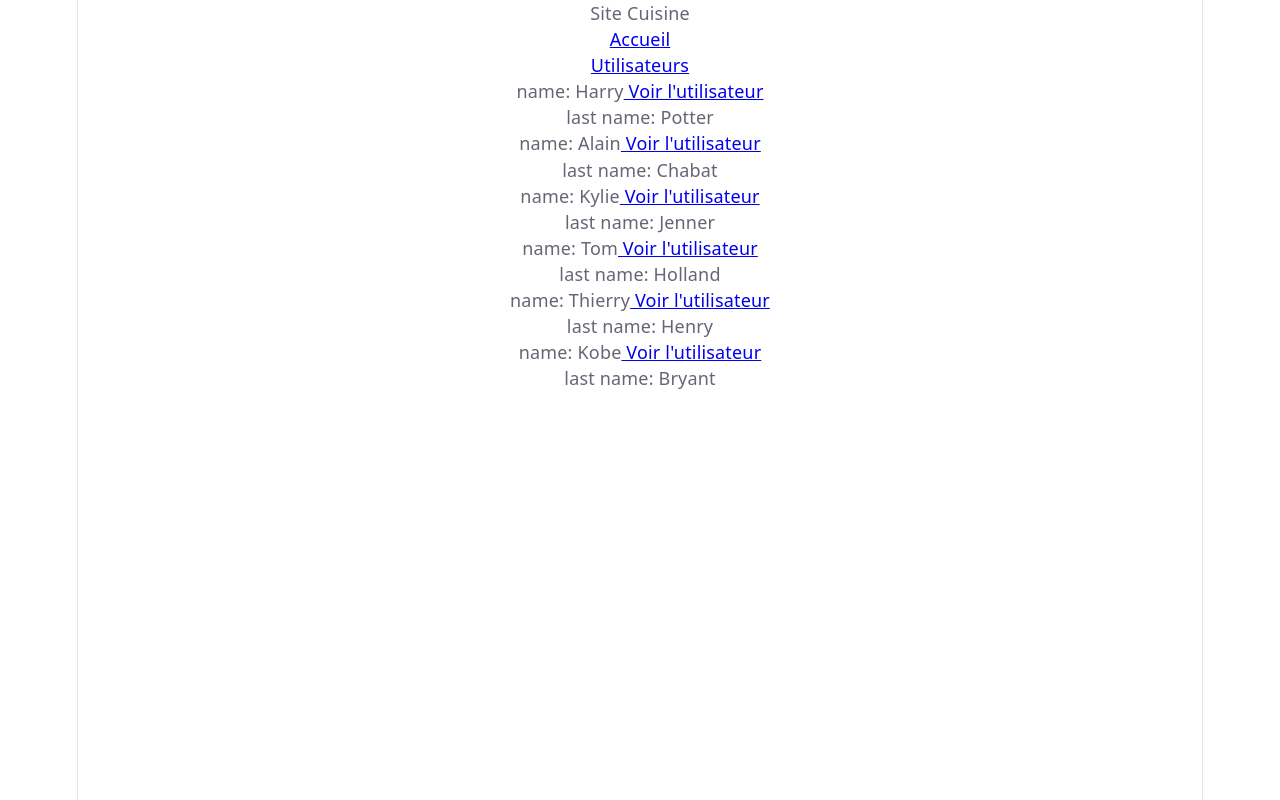
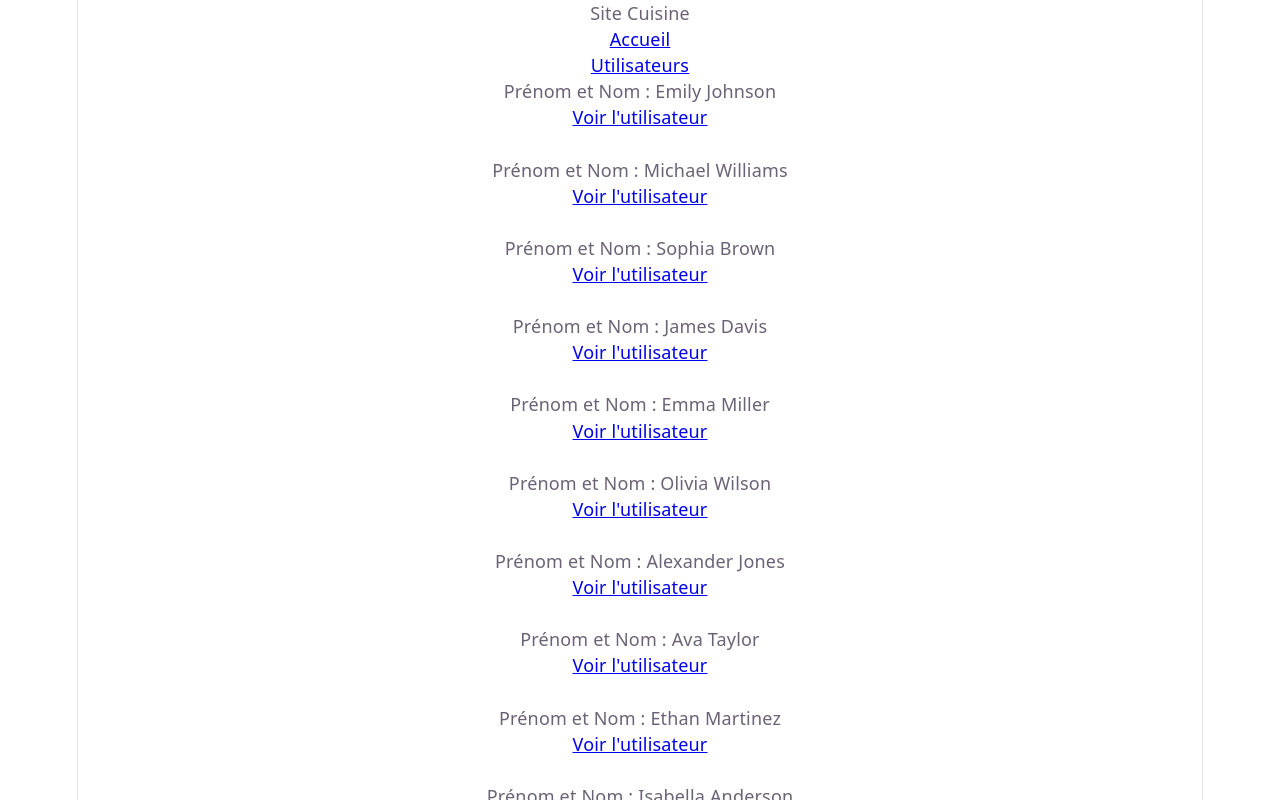
Before and after one commit to Harld9/Ynov-User, a React (Vite) app: page /userlist in a window 1280 px wide. Shown: the top 800 px of the page. Built offline with nearby package versions, Linux system fonts and the light colour scheme.

Commit message:
feat: affichage des personnes de l'annuaire depuis le fichier .json

```diff
--- a/src/pages/UserList.tsx
+++ b/src/pages/UserList.tsx
@@ -1,48 +1,19 @@
 import { Link } from 'react-router-dom'
+import userlist from "../data/users.json";
 
 function UserList() {
-    const users = [
-        {
-            "first_name": 'Harry',
-            "last_name": "Potter"
-        },
-        {
-            "first_name": 'Alain',
-            "last_name": "Chabat"
-        },
-        {
-            "first_name": 'Kylie',
-            "last_name": "Jenner"
-        },
-        {
-            "first_name": 'Tom',
-            "last_name": "Holland"
-        },
-        {
-            "first_name": 'Thierry',
-            "last_name": "Henry"
-        },
-        {
-            "first_name": 'Kobe',
-            "last_name": "Bryant"
-        }
-    ]
-
 
     return (
         <>
             {
-                users.map((user) =>
+                userlist.users.map((user) =>
                     <div>
 
                         <p>
-                            name: {user.first_name}
-                            <Link to={`/user/${user.first_name}`}> Voir l'utilisateur</Link></p>
-
-                        <p>
-                            last name: {user.last_name}
+                            Prénom et Nom : {user.firstName} {user.lastName}<br></br>
+                            <Link to={`/user/${user.firstName}`}> Voir l'utilisateur</Link>
+                            <br></br><br></br>
                         </p>
-
                     </div >
                 )
             }
```
Also changed, not shown: src/data/recipes.json (renamed from src/recipes.json), src/data/users.json (renamed from src/users.json).
